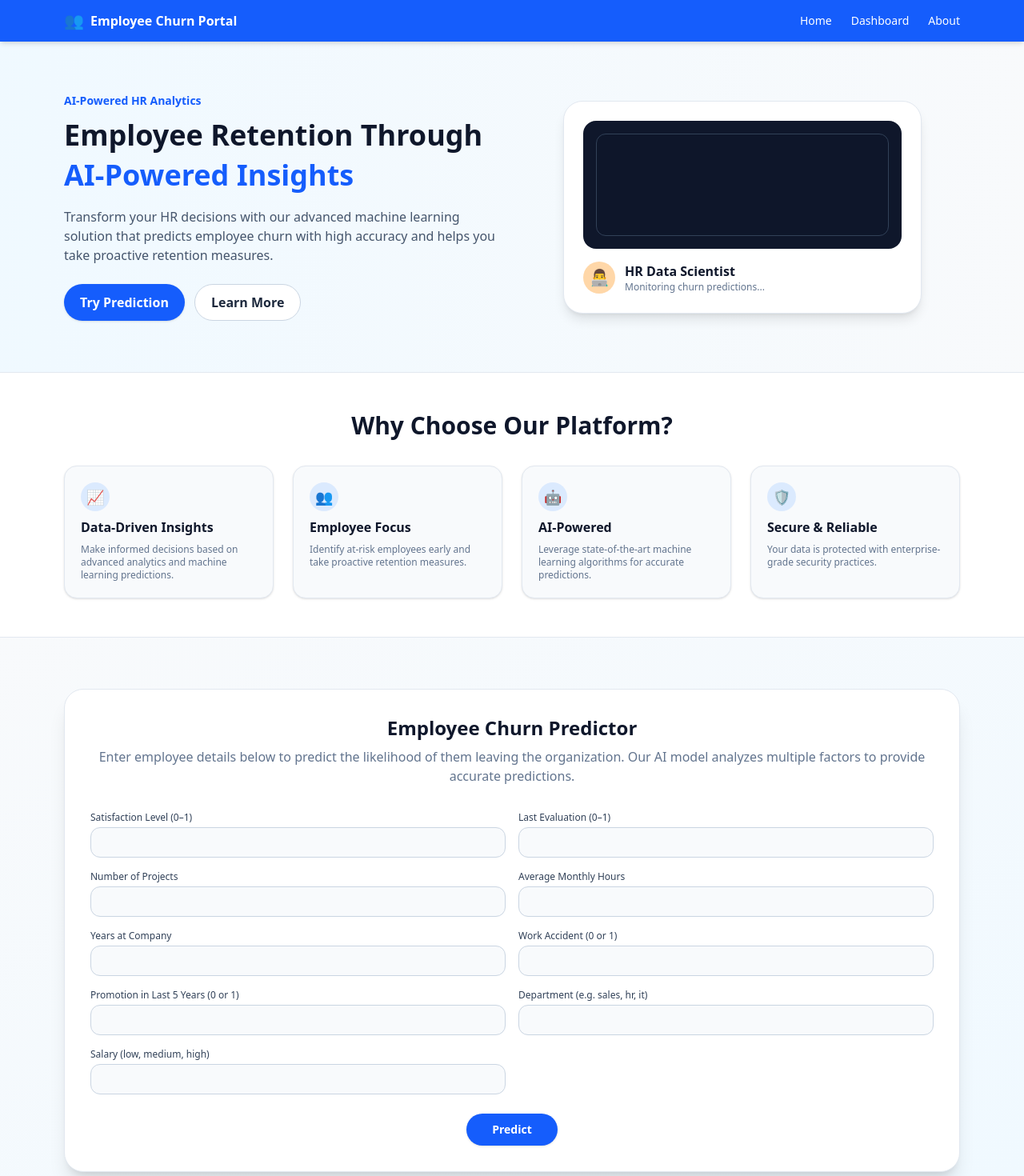
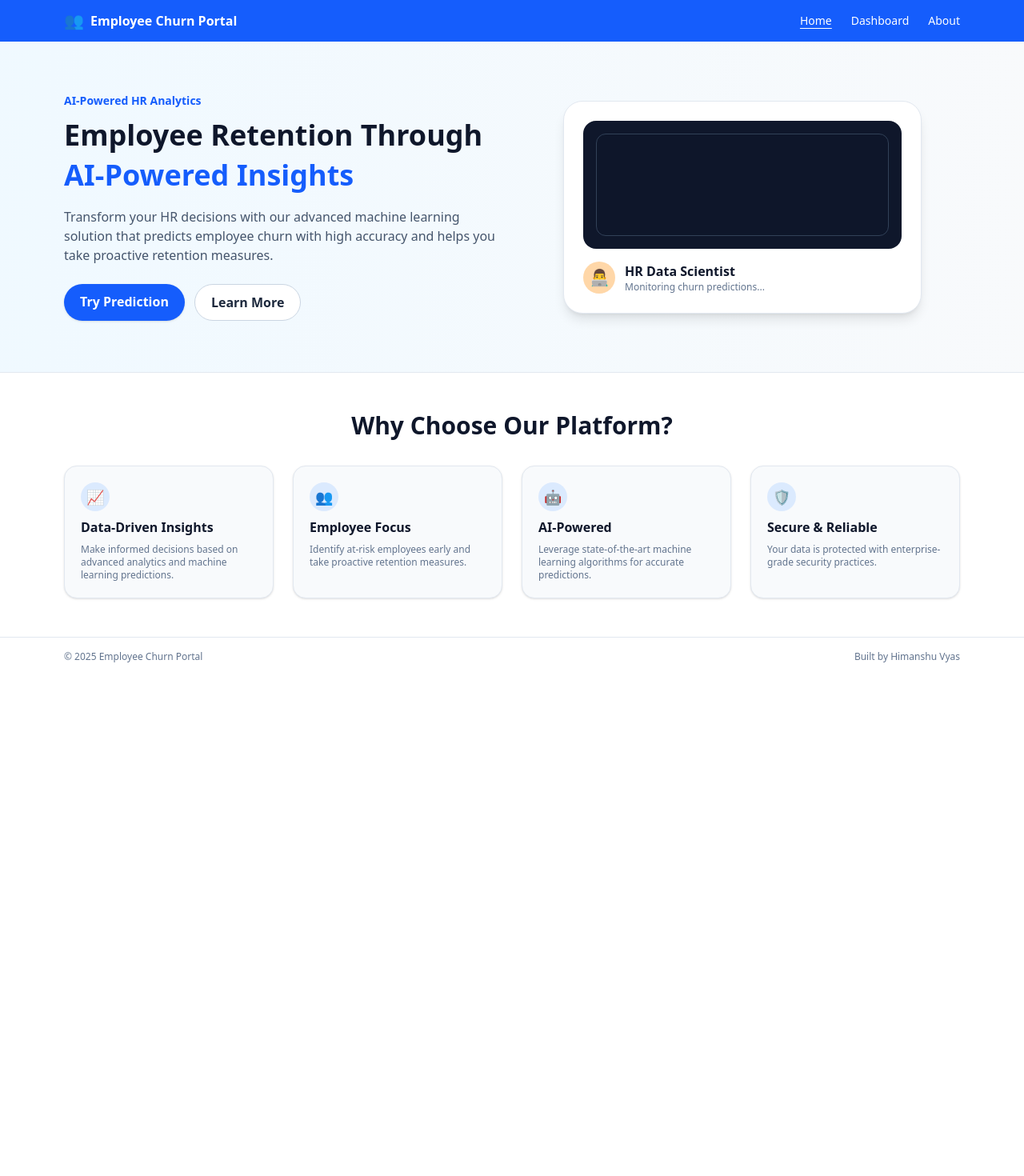
Before and after one commit to toadsage88/EmployeeTurnover, a React app in the folder frontend/: page / in a window 1280 px wide. Shown: the top 1470 px of the page at 80% size. After the commit the page ends 845 px from the top, so only its background shows below. Built offline with nearby package versions, Linux system fonts and the light colour scheme; the HTML template or start-up script is replaced by a standard one.

Commit message:
Update App.jsx

```diff
--- a/frontend/src/App.jsx
+++ b/frontend/src/App.jsx
@@ -1,274 +1,58 @@
-import React, { useState } from "react";
-import axios from "axios";
-
-const BACKEND_URL = "https://employee-turnover-backend.onrender.com/predict";
+import React from "react";
+import { BrowserRouter as Router, Routes, Route, NavLink } from "react-router-dom";
+import Home from "./pages/Home";
+import Dashboard from "./pages/Dashboard";
+import About from "./pages/About";
 
 function App() {
-  const [formData, setFormData] = useState({
-    satisfaction_level: "",
-    last_evaluation: "",
-    number_project: "",
-    average_montly_hours: "",
-    time_spend_company: "",
-    Work_accident: "",
-    promotion_last_5years: "",
-    Departments: "",
-    salary: "",
-  });
-
-  const [prediction, setPrediction] = useState(null);
-  const [loading, setLoading] = useState(false);
-
-  const scrollToSection = (id) => {
-    const el = document.getElementById(id);
-    if (el) el.scrollIntoView({ behavior: "smooth" });
-  };
-
-  const handleChange = (e) => {
-    setFormData((prev) => ({
-      ...prev,
-      [e.target.name]: e.target.value,
-    }));
-  };
-
-  const handleSubmit = async (e) => {
-    e.preventDefault();
-    setLoading(true);
-    setPrediction(null);
-
-    try {
-      const response = await axios.post(BACKEND_URL, formData);
-      setPrediction(response.data.prediction);
-    } catch (error) {
-      console.error(error);
-      setPrediction("Error: Unable to connect to server");
-    } finally {
-      setLoading(false);
-    }
-  };
-
   return (
-    <div className="min-h-screen bg-slate-50 text-slate-900">
+    <Router>
+      <div className="min-h-screen bg-slate-50 text-slate-900 flex flex-col">
         {/* NAVBAR */}
-      <header className="bg-blue-600 text-white shadow-md sticky top-0 z-20">
+        <header className="bg-blue-600 text-white shadow-md">
           <div className="max-w-6xl mx-auto flex items-center justify-between px-4 py-3">
             <div className="flex items-center gap-2 font-semibold">
               <span className="text-xl">👥</span>
               <span>Employee Churn Portal</span>
             </div>
             <nav className="flex gap-6 text-sm font-medium">
-            <button onClick={() => scrollToSection("home")} className="hover:opacity-80">
+              <NavLink
+                to="/"
+                className={({ isActive }) =>
+                  isActive ? "underline underline-offset-4" : "hover:opacity-80"
+                }
+                end
+              >
                 Home
-            </button>
-            <button onClick={() => scrollToSection("predict")} className="hover:opacity-80">
+              </NavLink>
+              <NavLink
+                to="/dashboard"
+                className={({ isActive }) =>
+                  isActive ? "underline underline-offset-4" : "hover:opacity-80"
+                }
+              >
                 Dashboard
-            </button>
-            <button onClick={() => scrollToSection("about")} className="hover:opacity-80">
+              </NavLink>
+              <NavLink
+                to="/about"
+                className={({ isActive }) =>
+                  isActive ? "underline underline-offset-4" : "hover:opacity-80"
+                }
+              >
                 About
-            </button>
+              </NavLink>
             </nav>
           </div>
         </header>
 
-      {/* HERO SECTION */}
-      <section
-        id="home"
-        className="bg-gradient-to-r from-sky-50 to-slate-50 border-b border-slate-200"
-      >
-        <div className="max-w-6xl mx-auto px-4 py-12 lg:py-16 grid lg:grid-cols-2 gap-8 items-center">
-          <div>
-            <p className="text-sm font-semibold text-blue-600 mb-2">
-              AI-Powered HR Analytics
-            </p>
-            <h1 className="text-3xl lg:text-4xl font-bold text-slate-900 leading-snug mb-4">
-              Employee Retention Through{" "}
-              <span className="text-blue-600">AI-Powered Insights</span>
-            </h1>
-            <p className="text-slate-600 mb-6">
-              Transform your HR decisions with our advanced machine learning solution
-              that predicts employee churn with high accuracy and helps you take
-              proactive retention measures.
-            </p>
-            <div className="flex flex-wrap gap-3">
-              <button
-                onClick={() => scrollToSection("predict")}
-                className="px-5 py-2.5 rounded-full bg-blue-600 text-white font-semibold shadow hover:bg-blue-700 transition"
-              >
-                Try Prediction
-              </button>
-              <button
-                onClick={() => scrollToSection("about")}
-                className="px-5 py-2.5 rounded-full border border-slate-300 text-slate-800 font-semibold bg-white hover:bg-slate-50 transition"
-              >
-                Learn More
-              </button>
-            </div>
-          </div>
-
-          {/* Simple illustration block – you can replace with <img src="..."/> later */}
-          <div className="hidden lg:flex items-center justify-center">
-            <div className="w-full max-w-md bg-white rounded-3xl shadow-lg border border-slate-200 p-6">
-              <div className="h-40 bg-slate-900 rounded-2xl mb-4 relative overflow-hidden">
-                <div className="absolute inset-0 opacity-40 bg-[radial-gradient(circle_at_top,_#fb923c,_transparent_55%),_radial-gradient(circle_at_bottom,_#22d3ee,_transparent_55%)]" />
-                <div className="absolute inset-4 bg-slate-900/50 rounded-xl border border-slate-700" />
-              </div>
-              <div className="flex items-center gap-3">
-                <div className="h-10 w-10 rounded-full bg-orange-200 flex items-center justify-center text-xl">
-                  👨‍💻
-                </div>
-                <div>
-                  <p className="font-semibold text-slate-900">
-                    HR Data Scientist
-                  </p>
-                  <p className="text-xs text-slate-500">
-                    Monitoring churn predictions...
-                  </p>
-                </div>
-              </div>
-            </div>
-          </div>
-        </div>
-      </section>
-
-      {/* WHY CHOOSE US */}
-      <section id="about" className="bg-white">
-        <div className="max-w-6xl mx-auto px-4 py-12">
-          <h2 className="text-2xl lg:text-3xl font-bold text-center mb-8 text-slate-900">
-            Why Choose Our Platform?
-          </h2>
-          <div className="grid gap-6 md:grid-cols-2 lg:grid-cols-4">
-            <FeatureCard
-              icon="📈"
-              title="Data-Driven Insights"
-              text="Make informed decisions based on advanced analytics and machine learning predictions."
-            />
-            <FeatureCard
-              icon="👥"
-              title="Employee Focus"
-              text="Identify at-risk employees early and take proactive retention measures."
-            />
-            <FeatureCard
-              icon="🤖"
-              title="AI-Powered"
-              text="Leverage state-of-the-art machine learning algorithms for accurate predictions."
-            />
-            <FeatureCard
-              icon="🛡️"
-              title="Secure & Reliable"
-              text="Your data is protected with enterprise-grade security practices."
-            />
-          </div>
-        </div>
-      </section>
-
-      {/* PREDICTION FORM SECTION */}
-      <section
-        id="predict"
-        className="bg-gradient-to-br from-slate-50 to-sky-50 border-t border-slate-200"
-      >
-        <div className="max-w-6xl mx-auto px-4 py-12 lg:py-16">
-          <div className="bg-white rounded-3xl shadow-xl border border-slate-200 p-6 md:p-8">
-            <h2 className="text-2xl font-bold text-center mb-2 text-slate-900">
-              Employee Churn Predictor
-            </h2>
-            <p className="text-center text-slate-500 mb-8 text-sm md:text-base">
-              Enter employee details below to predict the likelihood of them
-              leaving the organization. Our AI model analyzes multiple factors
-              to provide accurate predictions.
-            </p>
-
-            <form
-              onSubmit={handleSubmit}
-              className="grid gap-4 md:grid-cols-2 text-sm"
-            >
-              <InputField
-                label="Satisfaction Level (0–1)"
-                name="satisfaction_level"
-                type="number"
-                step="0.01"
-                value={formData.satisfaction_level}
-                onChange={handleChange}
-              />
-              <InputField
-                label="Last Evaluation (0–1)"
-                name="last_evaluation"
-                type="number"
-                step="0.01"
-                value={formData.last_evaluation}
-                onChange={handleChange}
-              />
-              <InputField
-                label="Number of Projects"
-                name="number_project"
-                type="number"
-                value={formData.number_project}
-                onChange={handleChange}
-              />
-              <InputField
-                label="Average Monthly Hours"
-                name="average_montly_hours"
-                type="number"
-                value={formData.average_montly_hours}
-                onChange={handleChange}
-              />
-              <InputField
-                label="Years at Company"
-                name="time_spend_company"
-                type="number"
-                value={formData.time_spend_company}
-                onChange={handleChange}
-              />
-              <InputField
-                label="Work Accident (0 or 1)"
-                name="Work_accident"
-                type="number"
-                value={formData.Work_accident}
-                onChange={handleChange}
-              />
-              <InputField
-                label="Promotion in Last 5 Years (0 or 1)"
-                name="promotion_last_5years"
-                type="number"
-                value={formData.promotion_last_5years}
-                onChange={handleChange}
-              />
-              <InputField
-                label="Department (e.g. sales, hr, it)"
-                name="Departments"
-                type="text"
-                value={formData.Departments}
-                onChange={handleChange}
-              />
-              <InputField
-                label="Salary (low, medium, high)"
-                name="salary"
-                type="text"
-                value={formData.salary}
-                onChange={handleChange}
-              />
-
-              <div className="md:col-span-2 flex justify-center mt-2">
-                <button
-                  type="submit"
-                  disabled={loading}
-                  className="px-8 py-2.5 rounded-full bg-blue-600 text-white font-semibold shadow hover:bg-blue-700 disabled:opacity-60"
-                >
-                  {loading ? "Predicting..." : "Predict"}
-                </button>
-              </div>
-            </form>
-
-            {prediction && (
-              <div className="mt-6 text-center">
-                <p className="text-sm text-slate-500 mb-1">Prediction Result</p>
-                <p className="text-lg font-semibold text-blue-700">
-                  {prediction}
-                </p>
-              </div>
-            )}
-          </div>
-        </div>
-      </section>
+        {/* PAGE CONTENT */}
+        <main className="flex-1">
+          <Routes>
+            <Route path="/" element={<Home />} />
+            <Route path="/dashboard" element={<Dashboard />} />
+            <Route path="/about" element={<About />} />
+          </Routes>
+        </main>
 
         {/* FOOTER */}
         <footer className="bg-white border-t border-slate-200">
@@ -278,31 +62,7 @@ function App() {
           </div>
         </footer>
       </div>
-  );
-}
-
-function FeatureCard({ icon, title, text }) {
-  return (
-    <div className="bg-slate-50 rounded-2xl shadow-sm border border-slate-200 p-5 flex flex-col gap-2">
-      <div className="h-9 w-9 rounded-full bg-blue-100 flex items-center justify-center text-lg">
-        {icon}
-      </div>
-      <h3 className="font-semibold text-slate-900">{title}</h3>
-      <p className="text-xs text-slate-500">{text}</p>
-    </div>
-  );
-}
-
-function InputField({ label, ...props }) {
-  return (
-    <div className="flex flex-col gap-1">
-      <label className="text-slate-700 text-xs font-medium">{label}</label>
-      <input
-        {...props}
-        className="w-full rounded-xl border border-slate-300 bg-slate-50 px-3 py-2 text-slate-900 text-sm focus:outline-none focus:ring-2 focus:ring-blue-400 focus:border-blue-500"
-        required
-      />
-    </div>
+    </Router>
   );
 }
 
```
Lines whose indentation alone changed are shown as unchanged.
